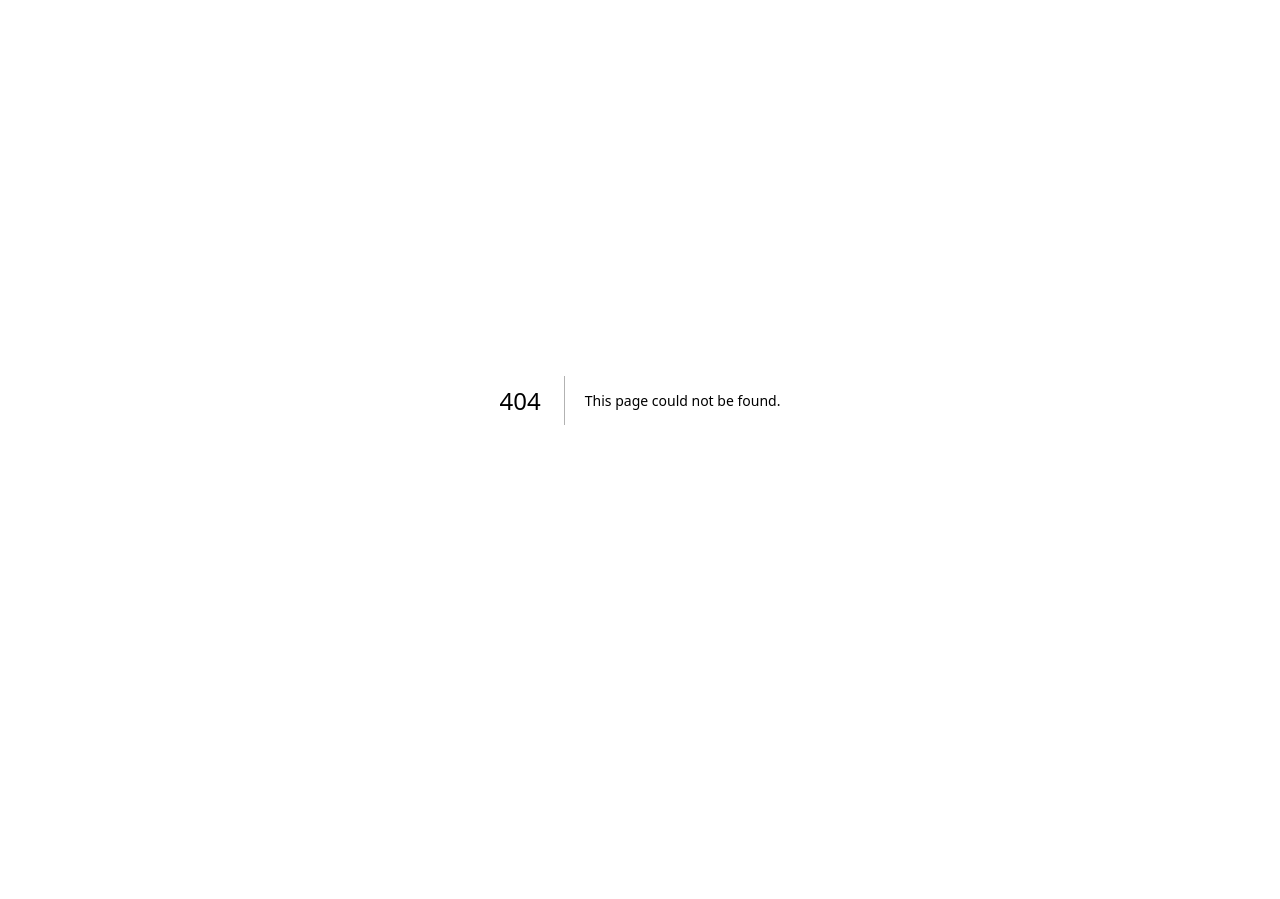
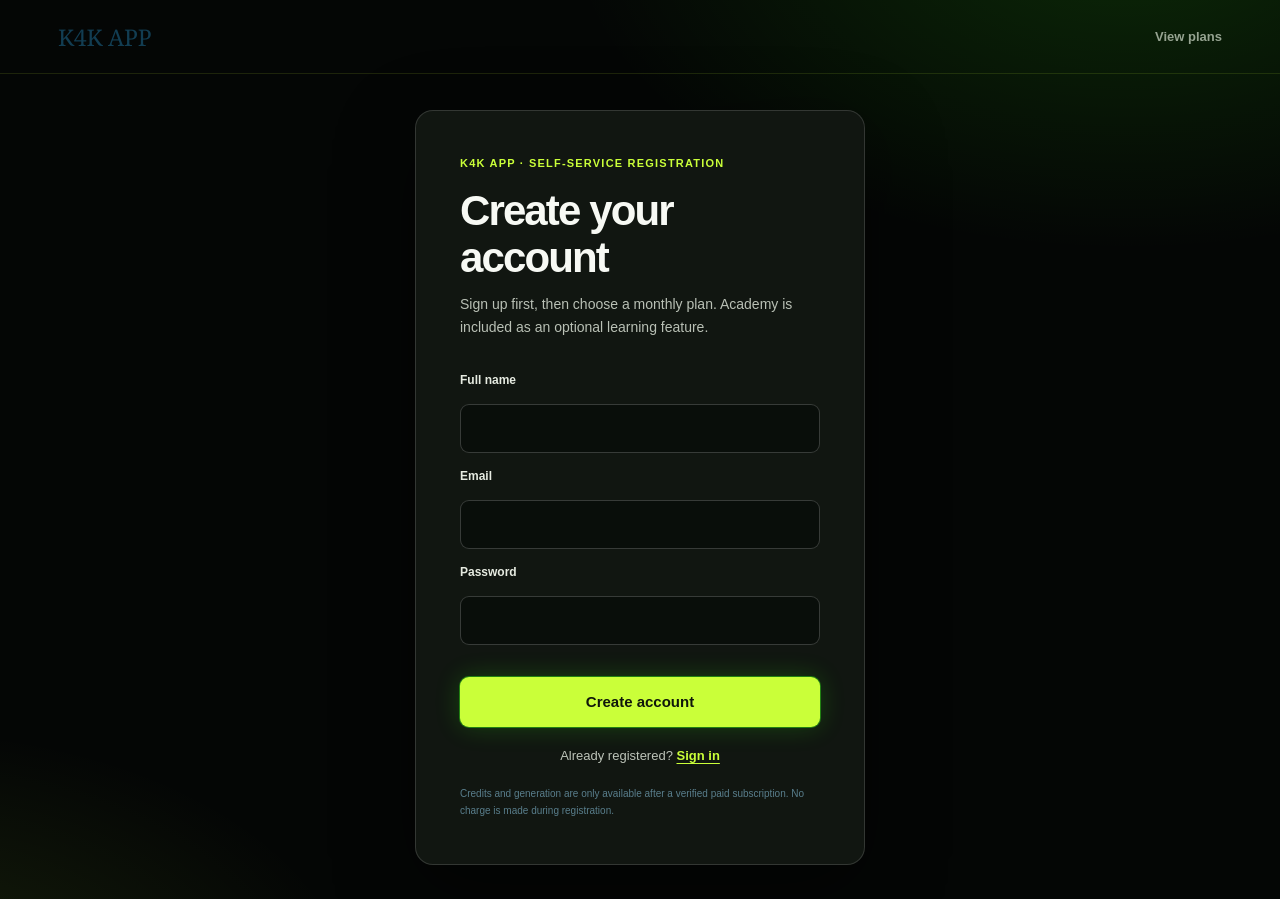
Before and after one commit to kreativestudios4k-lgtm/k4k-academy-v2, a Next.js app: page /signup in a window 1280 px wide. Before the commit this address had no page. Before the commit the page ends 800 px from the top, so only its background shows below. Built offline with nearby package versions, Linux system fonts and the light colour scheme.

Commit message:
feat: add public account-first K4K signup without granting subscription or credits

```diff
--- /dev/null
+++ b/app/signup/page.js
@@ -0,0 +1,57 @@
+'use client';
+import {useState} from 'react';
+import Link from 'next/link';
+import {createClient} from '../../lib/supabase/client';
+import '../kx-redesign.css';
+
+export default function SignUp(){
+ const [name,setName]=useState('');
+ const [email,setEmail]=useState('');
+ const [password,setPassword]=useState('');
+ const [busy,setBusy]=useState(false);
+ const [message,setMessage]=useState('');
+ const [error,setError]=useState('');
+ async function submit(event){
+  event.preventDefault();
+  if(busy)return;
+  setError('');setMessage('');
+  const cleanName=name.trim().replace(/\s+/g,' ');
+  const address=email.trim().toLowerCase();
+  if(cleanName.length<2||cleanName.length>90){setError('Enter your full name.');return;}
+  if(!/^[^\s@]+@[^\s@]+\.[^\s@]+$/.test(address)){setError('Enter a valid email.');return;}
+  if(password.length<8){setError('Use at least 8 characters for your password.');return;}
+  setBusy(true);
+  try{
+   const supabase=createClient();
+   const {data,error:signUpError}=await supabase.auth.signUp({
+    email:address,password,
+    options:{emailRedirectTo:window.location.origin+'/auth/callback',data:{full_name:cleanName}}
+   });
+   if(signUpError)throw signUpError;
+   setPassword('');
+   if(data?.session){window.location.assign('/pricing');return;}
+   setMessage('Check your inbox to confirm your email. Then sign in and choose a plan. Registration does not activate a paid subscription or grant credits.');
+  }catch(err){
+   const reason=String(err?.message||'');
+   setError(/rate.limit|too many|429/i.test(reason)?'Too many attempts. Try again later.':'Account creation was not completed. Please try again or sign in.');
+  }finally{setBusy(false);}
+ }
+ return <main className="k4k-auth-page kx-auth">
+  <header className="k4k-auth-header"><Link className="k4k-auth-brand" href="/">K4K APP</Link><Link className="k4k-auth-back" href="/pricing">View plans</Link></header>
+  <div className="k4k-auth-centre"><section className="k4k-auth-card" aria-label="Create a K4K APP account">
+   <div className="k4k-auth-step">K4K APP · SELF-SERVICE REGISTRATION</div>
+   <h1>Create your account</h1>
+   <p className="k4k-auth-subtitle">Sign up first, then choose a monthly plan. Academy is included as an optional learning feature.</p>
+   {error&&<p role="alert" className="k4k-auth-error">{error}</p>}
+   {message&&<p role="status" className="k4k-auth-success">{message}</p>}
+   <form className="k4k-auth-form" onSubmit={submit}>
+    <label htmlFor="signup-name">Full name</label><input id="signup-name" autoComplete="name" required minLength={2} maxLength={90} value={name} onChange={e=>setName(e.target.value)} disabled={busy}/>
+    <label htmlFor="signup-email">Email</label><input id="signup-email" type="email" autoComplete="email" required value={email} onChange={e=>setEmail(e.target.value)} disabled={busy}/>
+    <label htmlFor="signup-password">Password</label><input id="signup-password" type="password" autoComplete="new-password" required minLength={8} value={password} onChange={e=>setPassword(e.target.value)} disabled={busy}/>
+    <button className="k4k-auth-submit" type="submit" disabled={busy}>{busy?'Creating account…':'Create account'}</button>
+   </form>
+   <p className="k4k-auth-footer">Already registered? <Link href="/login">Sign in</Link></p>
+   <p className="k4k-auth-policy">Credits and generation are only available after a verified paid subscription. No charge is made during registration.</p>
+  </section></div>
+ </main>;
+}
```
